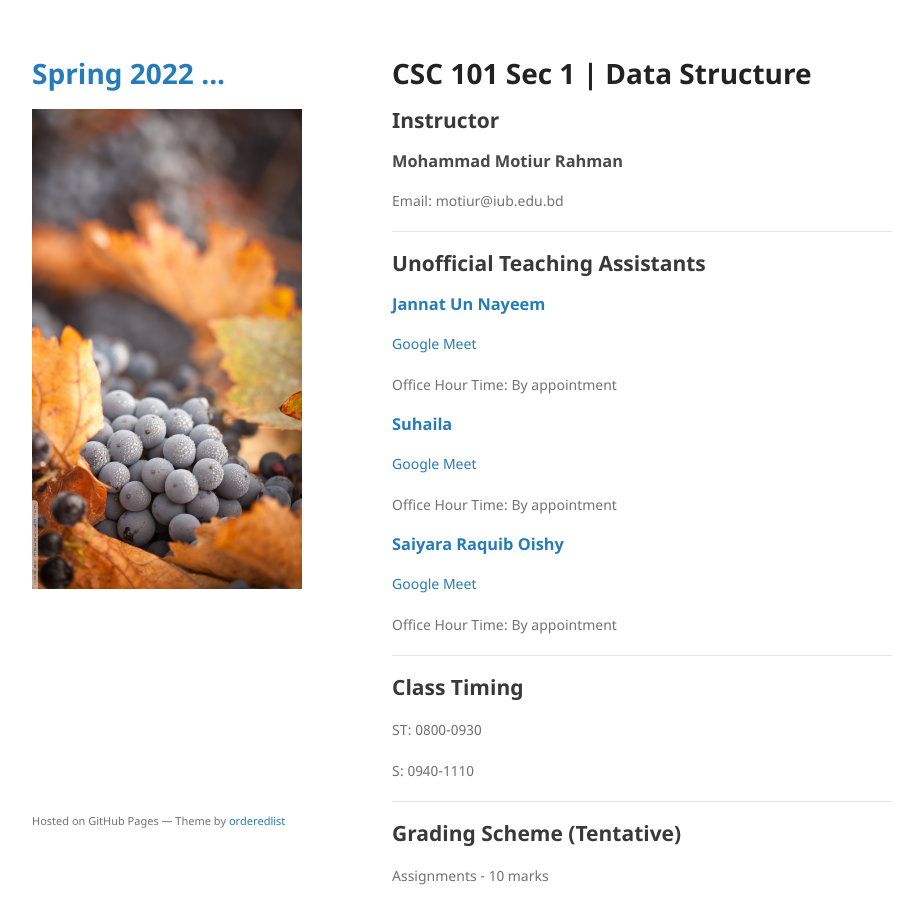
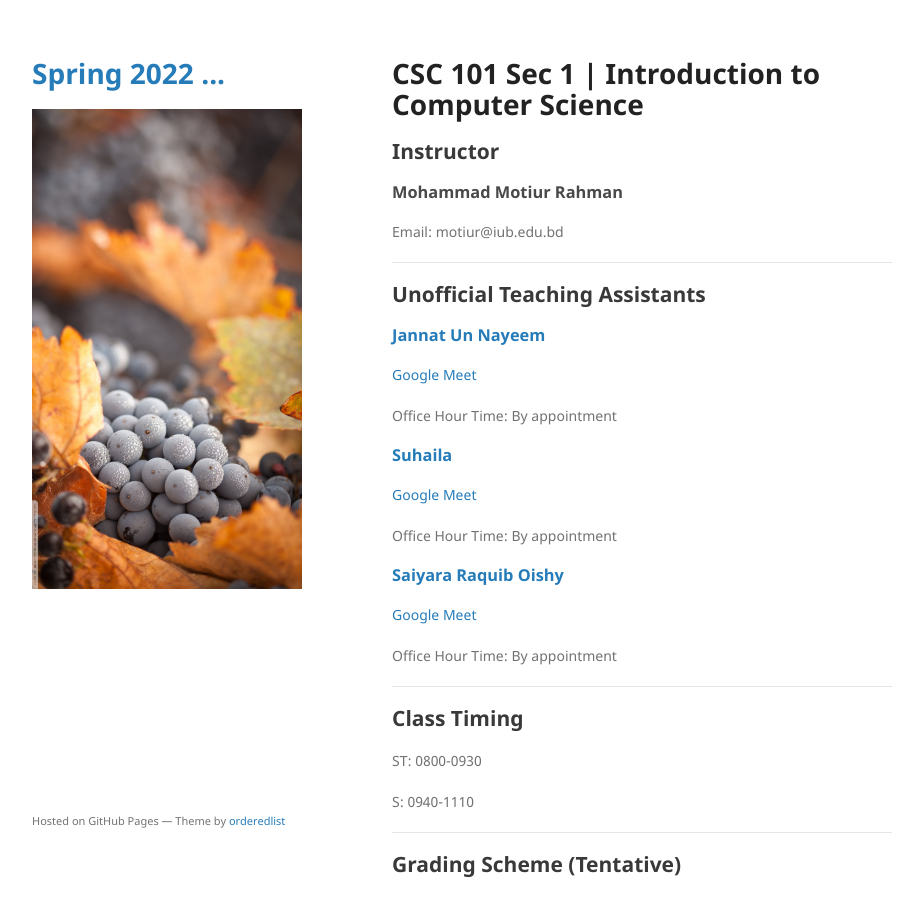
Before and after one commit to mohammadmotiurrahman/mohammadmotiurrahman.github.io, a Jekyll site: the page built from csc101_1/index.md, in a window 1280 px wide and 900 px high. Shown: the whole window, without its empty margins (178-1101 px from the left). Built offline with Jekyll 4.4.1, drawn with Linux system fonts in a browser that asks for light colours; our own code applies the rules of GitHub Pages for plain Markdown files.

Commit message:
Update index.md

```diff
--- a/csc101_1/index.md
+++ b/csc101_1/index.md
@@ -1,4 +1,4 @@
-# CSC 101 Sec 1 | Data Structure
+# CSC 101 Sec 1 | Introduction to Computer Science
 
 ## Instructor
 ### Mohammad Motiur Rahman
```
